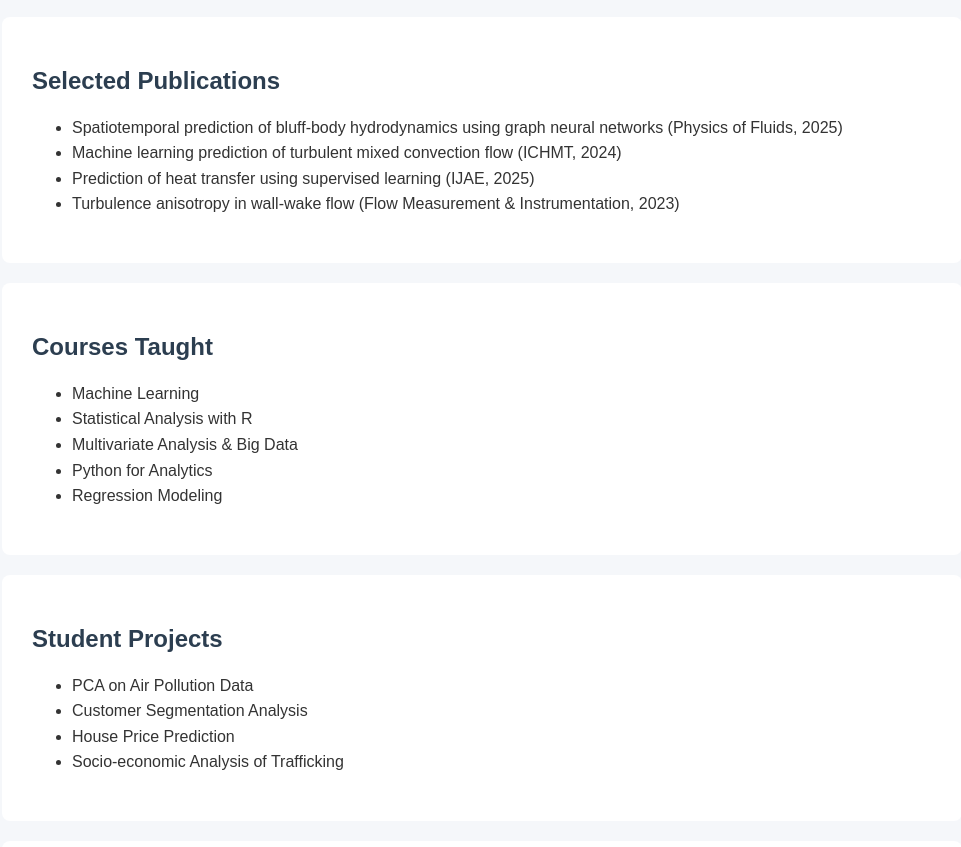
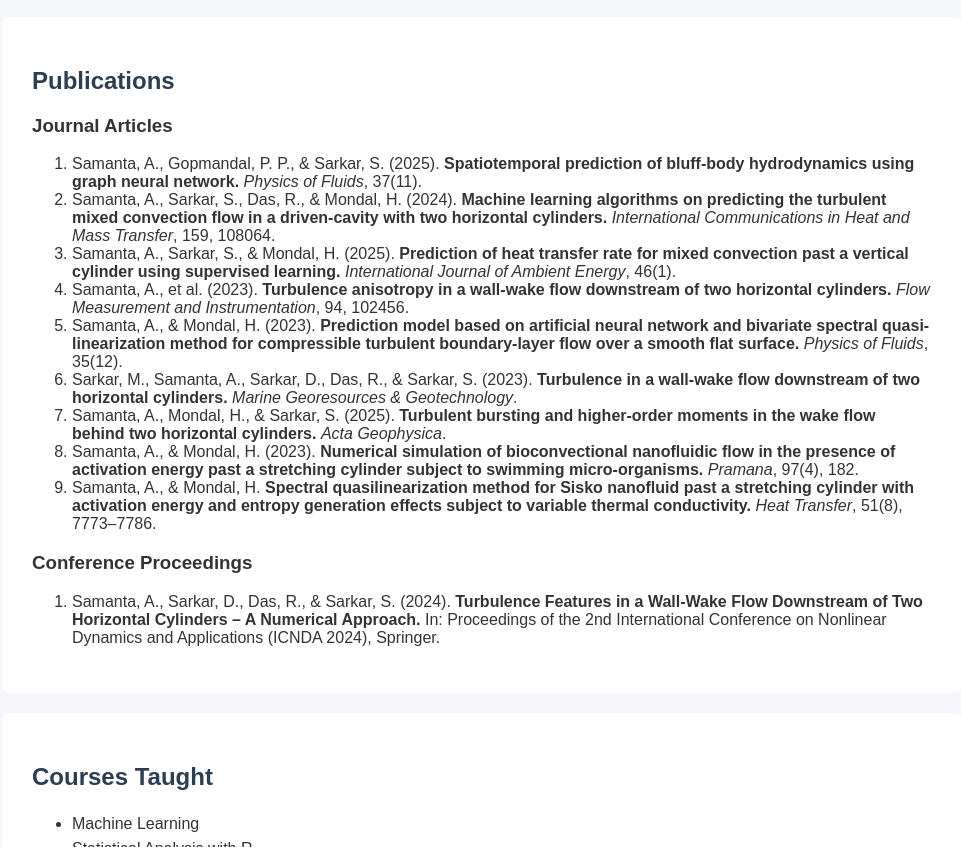
Before and after one commit to DrAnjanMath/DrAnjanMath.github.io, a plain HTML site: page index.html in a window 1280 px wide. Shown: the part 715-1562 px from the top of the page, without its empty margins (158-1119 px from the left). Drawn offline with Linux system fonts and the light colour scheme.

Commit message:
Update index.html

```diff
--- a/index.html
+++ b/index.html
@@ -88,13 +88,74 @@
 </section>
 
 <section id="publications">
-  <h2>Selected Publications</h2>
-  <ul>
-    <li>Spatiotemporal prediction of bluff-body hydrodynamics using graph neural networks (Physics of Fluids, 2025)</li>
-    <li>Machine learning prediction of turbulent mixed convection flow (ICHMT, 2024)</li>
-    <li>Prediction of heat transfer using supervised learning (IJAE, 2025)</li>
-    <li>Turbulence anisotropy in wall-wake flow (Flow Measurement & Instrumentation, 2023)</li>
-  </ul>
+  <h2>Publications</h2>
+
+  <h3>Journal Articles</h3>
+  <ol>
+    <li>
+      Samanta, A., Gopmandal, P. P., & Sarkar, S. (2025).
+      <b>Spatiotemporal prediction of bluff-body hydrodynamics using graph neural network.</b>
+      <i>Physics of Fluids</i>, 37(11).
+    </li>
+
+    <li>
+      Samanta, A., Sarkar, S., Das, R., & Mondal, H. (2024).
+      <b>Machine learning algorithms on predicting the turbulent mixed convection flow in a driven-cavity with two horizontal cylinders.</b>
+      <i>International Communications in Heat and Mass Transfer</i>, 159, 108064.
+    </li>
+
+    <li>
+      Samanta, A., Sarkar, S., & Mondal, H. (2025).
+      <b>Prediction of heat transfer rate for mixed convection past a vertical cylinder using supervised learning.</b>
+      <i>International Journal of Ambient Energy</i>, 46(1).
+    </li>
+
+    <li>
+      Samanta, A., et al. (2023).
+      <b>Turbulence anisotropy in a wall-wake flow downstream of two horizontal cylinders.</b>
+      <i>Flow Measurement and Instrumentation</i>, 94, 102456.
+    </li>
+
+    <li>
+      Samanta, A., & Mondal, H. (2023).
+      <b>Prediction model based on artificial neural network and bivariate spectral quasi-linearization method for compressible turbulent boundary-layer flow over a smooth flat surface.</b>
+      <i>Physics of Fluids</i>, 35(12).
+    </li>
+
+    <li>
+      Sarkar, M., Samanta, A., Sarkar, D., Das, R., & Sarkar, S. (2023).
+      <b>Turbulence in a wall-wake flow downstream of two horizontal cylinders.</b>
+      <i>Marine Georesources & Geotechnology</i>.
+    </li>
+
+    <li>
+      Samanta, A., Mondal, H., & Sarkar, S. (2025).
+      <b>Turbulent bursting and higher-order moments in the wake flow behind two horizontal cylinders.</b>
+      <i>Acta Geophysica</i>.
+    </li>
+
+    <li>
+      Samanta, A., & Mondal, H. (2023).
+      <b>Numerical simulation of bioconvectional nanofluidic flow in the presence of activation energy past a stretching cylinder subject to swimming micro-organisms.</b>
+      <i>Pramana</i>, 97(4), 182.
+    </li>
+
+    <li>
+      Samanta, A., & Mondal, H.
+      <b>Spectral quasilinearization method for Sisko nanofluid past a stretching cylinder with activation energy and entropy generation effects subject to variable thermal conductivity.</b>
+      <i>Heat Transfer</i>, 51(8), 7773–7786.
+    </li>
+  </ol>
+
+  <h3>Conference Proceedings</h3>
+  <ol>
+    <li>
+      Samanta, A., Sarkar, D., Das, R., & Sarkar, S. (2024).
+      <b>Turbulence Features in a Wall-Wake Flow Downstream of Two Horizontal Cylinders – A Numerical Approach.</b>
+      In: Proceedings of the 2nd International Conference on Nonlinear Dynamics and Applications (ICNDA 2024), Springer.
+    </li>
+  </ol>
+
 </section>
 
 <section id="teaching">
```
